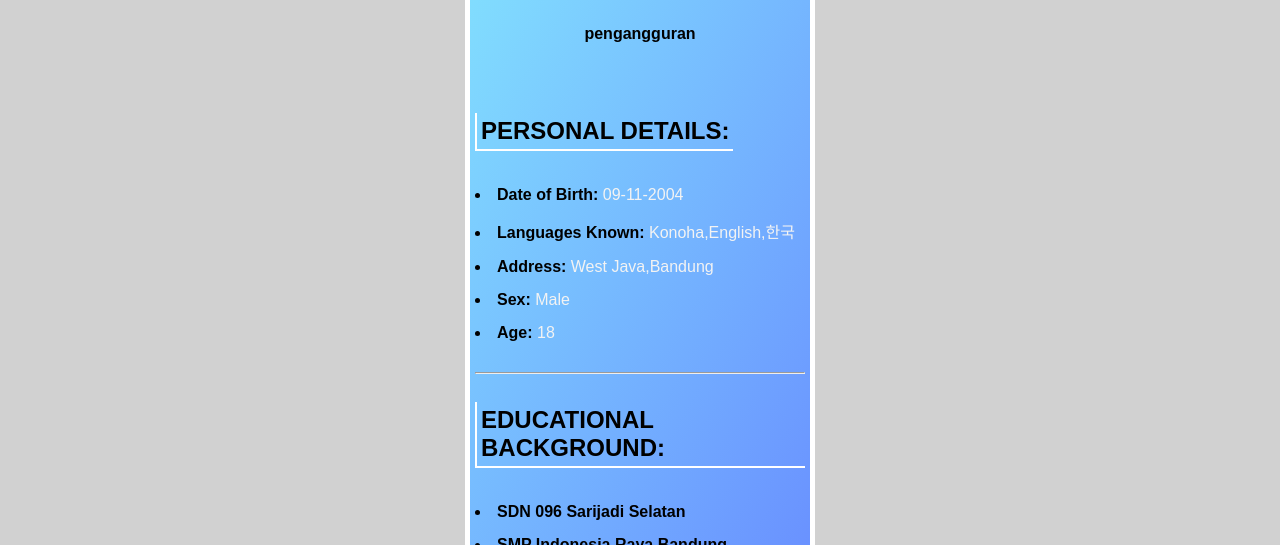
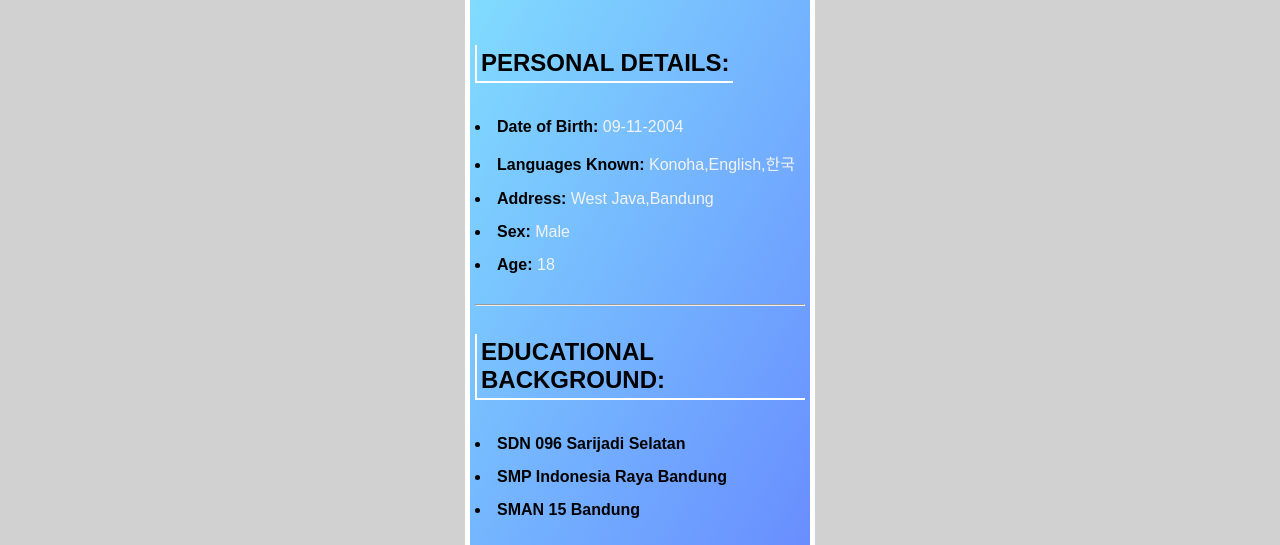
Before and after one commit to ftraynn/ftraynn.github.io, a plain HTML site: page index.html in a window 1280 px wide. Shown: the part 555-1100 px from the top of the page. Drawn offline with Linux system fonts and the light colour scheme.

Commit message:
index.html

```diff
--- a/index.html
+++ b/index.html
@@ -47,7 +47,7 @@
     <div class="head">
       <img class="imgb" src="profil.jpg" alt="Ftrayn">
       <h1>Fasha Arif Fitrayana</h1>
-      <h4>pengangguran</h4>
+
     </div>
     <div class="body">
       <h2>Personal Details:</h2>
```
